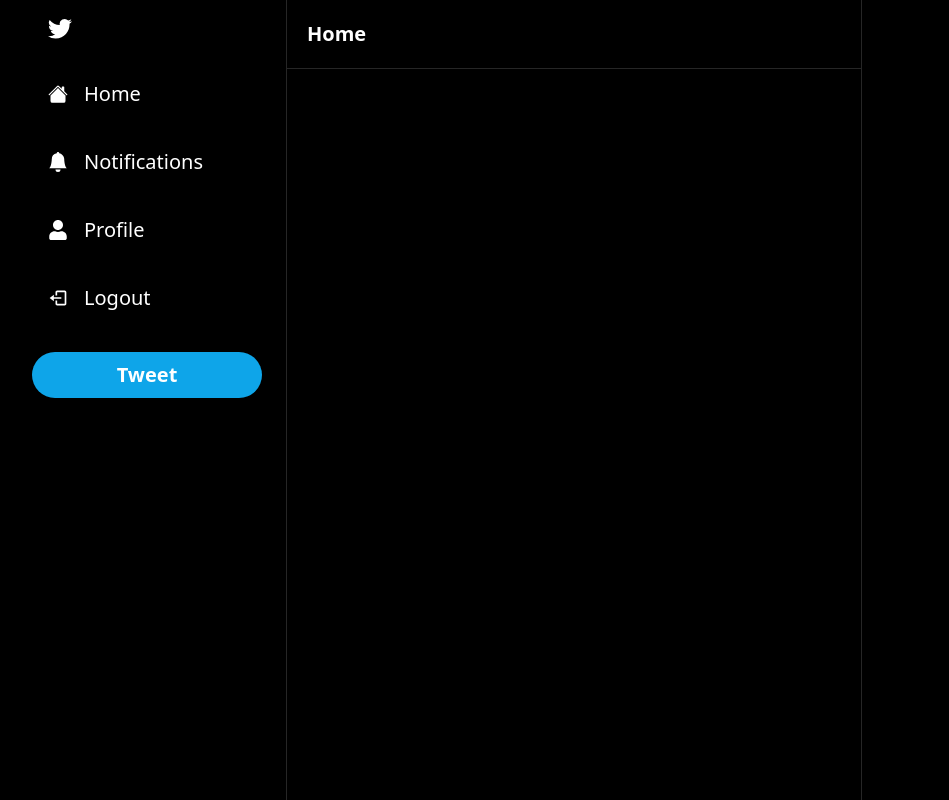
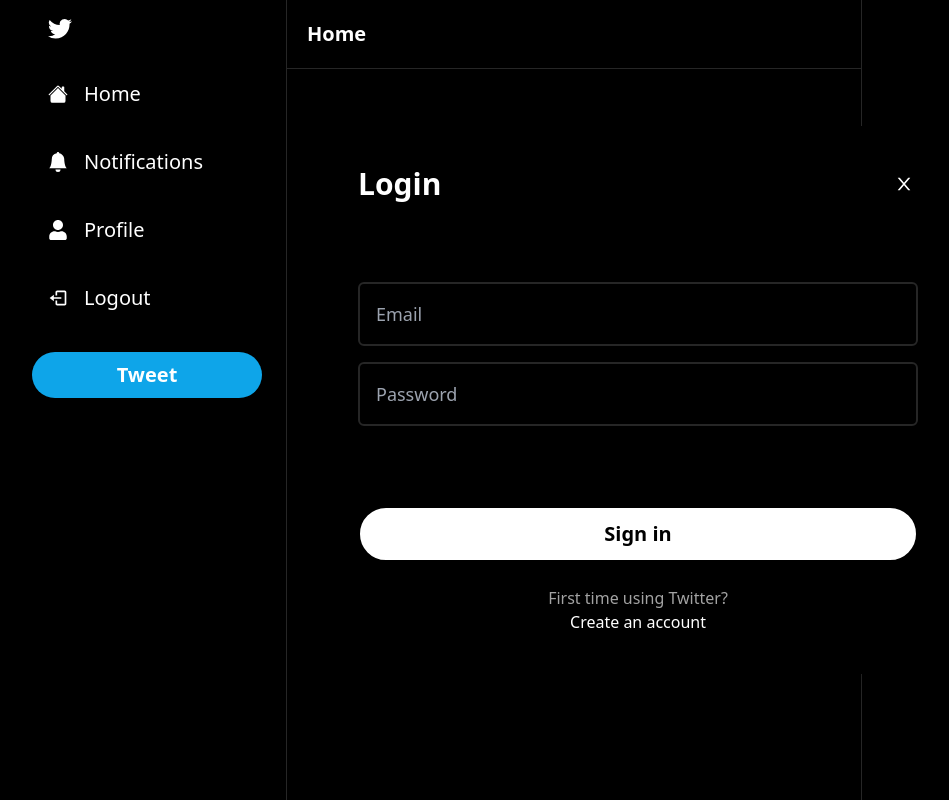
Before and after one commit to alex-candido/nextjs-twitter-clone, a Next.js app: page / in a window 1280 px wide. Shown: the whole page, without its empty margins (2-951 px from the left). Built offline with nearby package versions, Linux system fonts and the light colour scheme.

Commit message:
estrutura componet modals/RegisterModal e hooks/useLoginModal

```diff
--- a/components/modals/LoginModal.tsx
+++ b/components/modals/LoginModal.tsx
@@ -1,16 +1,27 @@
 import { useCallback, useState } from "react";
 
 import useLoginModal from "@/hooks/useLoginModal";
+import useRegisterModal from "@/hooks/useRegisterModal";
 
 import Input from "../Input";
 import Modal from "../Modal";
 
 const LoginModal = () => {
   const loginModal = useLoginModal();
+  const registerModal = useRegisterModal();
 
   const [email, setEmail] = useState('');
   const [password, setPassword] = useState('');
   const [isLoading, setIsLoading] = useState(false);
+
+    const onToggle = useCallback(() => {
+      if (isLoading) {
+        return;
+      }
+
+      loginModal.onClose();
+      registerModal.onOpen();
+    }, [isLoading, loginModal, registerModal])
 
   const onSubmit = useCallback(async () => {
     try {
@@ -43,6 +54,18 @@
     </div>
   )
 
+  const footerContent = (
+    <div className="text-neutral-400 text-center mt-4">
+      <p>First time using Twitter?</p>
+      <span
+        onClick={onToggle}
+        className="text-white cursor-pointer hover:underline"
+      >
+        Create an account
+      </span>
+    </div>
+  )
+
   return (
     <Modal
       disabled={isLoading}
@@ -52,6 +75,7 @@
       onClose={loginModal.onClose}
       onSubmit={onSubmit}
       body={bodyContent}
+      footer={footerContent}
     />
   )
 }
--- a/components/modals/RegisterModal.tsx
+++ b/components/modals/RegisterModal.tsx
@@ -14,8 +14,16 @@
   const [password, setPassword] = useState('');
   const [name, setName] = useState('');
   const [username, setUsername] = useState('');
+  const [isLoading, setIsLoading] = useState(false);
 
-  const [isLoading, setIsLoading] = useState(false);
+  const onToggle = useCallback(() => {
+    if (isLoading) {
+      return;
+    }
+
+    registerModal.onClose();
+    loginModal.onOpen();
+  }, [isLoading, loginModal, registerModal])
 
   const onSubmit = useCallback(async () => {
     try {
@@ -23,13 +31,14 @@
 
       // TODO ADD LOG IN
 
-      loginModal.onClose();
+      registerModal.onClose();
+      loginModal.onOpen();
     } catch (error) {
       console.log(error);
     } finally {
       setIsLoading(true);
     }
-  }, [loginModal]);
+  }, [loginModal, registerModal]);
 
   const bodyContent = (
     <div className="flex flex-col gap-4">
@@ -60,15 +69,27 @@
     </div>
   )
 
+  const footerContent = (
+    <div className="text-neutral-400 text-center mt-4">
+      <p>Already have an account?</p>
+      <span
+        onClick={onToggle}
+        className="text-white cursor-pointer hover:underline">
+        sing in
+      </span>
+    </div>
+  )
+
   return (
     <Modal
       disabled={isLoading}
       isOpen={registerModal.isOpen}
-      title="Login"
-      actionLabel="Sign in"
+      title="Create an account"
+      actionLabel="Register"
       onClose={registerModal.onClose}
       onSubmit={onSubmit}
       body={bodyContent}
+      footer={footerContent}
     />
   )
 }
--- a/hooks/useLoginModal.ts
+++ b/hooks/useLoginModal.ts
@@ -7,7 +7,7 @@
 }
 
 const useLoginModal = create<LoginModalStore>((set) => ({
-  isOpen: false,
+  isOpen: true,
   onOpen: () => set({ isOpen: true }),
   onClose: () => set({ isOpen: false }),
 }));
--- a/pages/_app.tsx
+++ b/pages/_app.tsx
@@ -1,5 +1,6 @@
 import Layout from "@/components/Layout";
 import LoginModal from "@/components/modals/LoginModal";
+import RegisterModal from "@/components/modals/RegisterModal";
 import "@/styles/globals.css";
 import type { AppProps } from "next/app";
 
@@ -8,6 +9,7 @@
     <>
       {/* <Modal actionLabel="submit" isOpen title="Test Modal"/> */}
       <LoginModal />
+      <RegisterModal />
       <Layout>
         <Component {...pageProps} />
       </Layout>
```
Also changed, not shown: components/Layout/SidebarTweetButton.tsx (+3 -35 lines).
